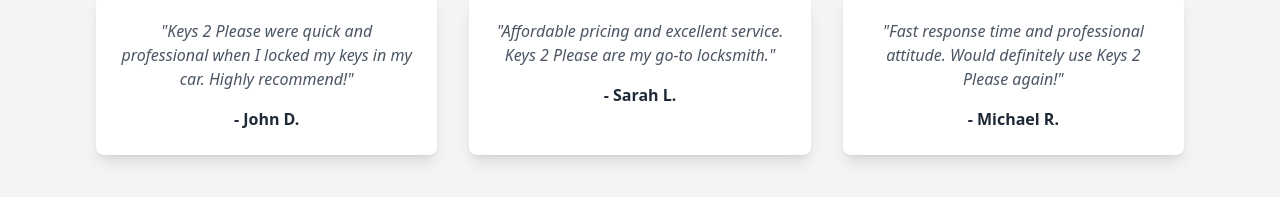
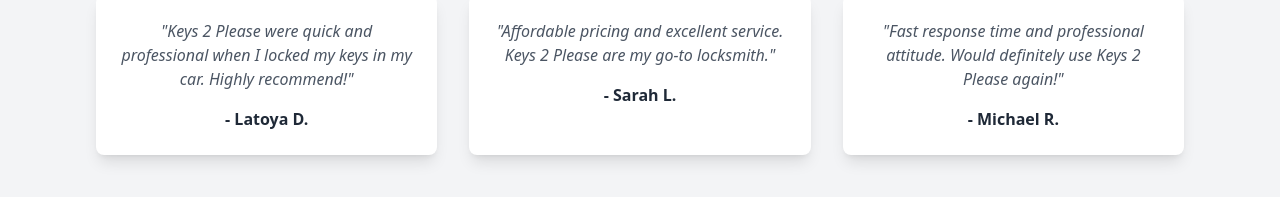
Before and after one commit to rathianmol/dominick_locksmith, a React (Vite) app: page / in a window 1280 px wide. Shown: the part 1461-1658 px from the top of the page. Built offline with nearby package versions, Linux system fonts and the light colour scheme.

Commit message:
updating customer name in testimonial.

```diff
--- a/src/components/Testimonials.jsx
+++ b/src/components/Testimonials.jsx
@@ -10,7 +10,7 @@
               <p className="text-gray-600 italic">
                 "Keys 2 Please were quick and professional when I locked my keys in my car. Highly recommend!"
               </p>
-              <p className="text-gray-800 font-bold mt-4">- John D.</p>
+              <p className="text-gray-800 font-bold mt-4">- Latoya D.</p>
             </div>
             <div className="bg-white p-6 rounded-lg shadow-lg">
               <p className="text-gray-600 italic">
```
